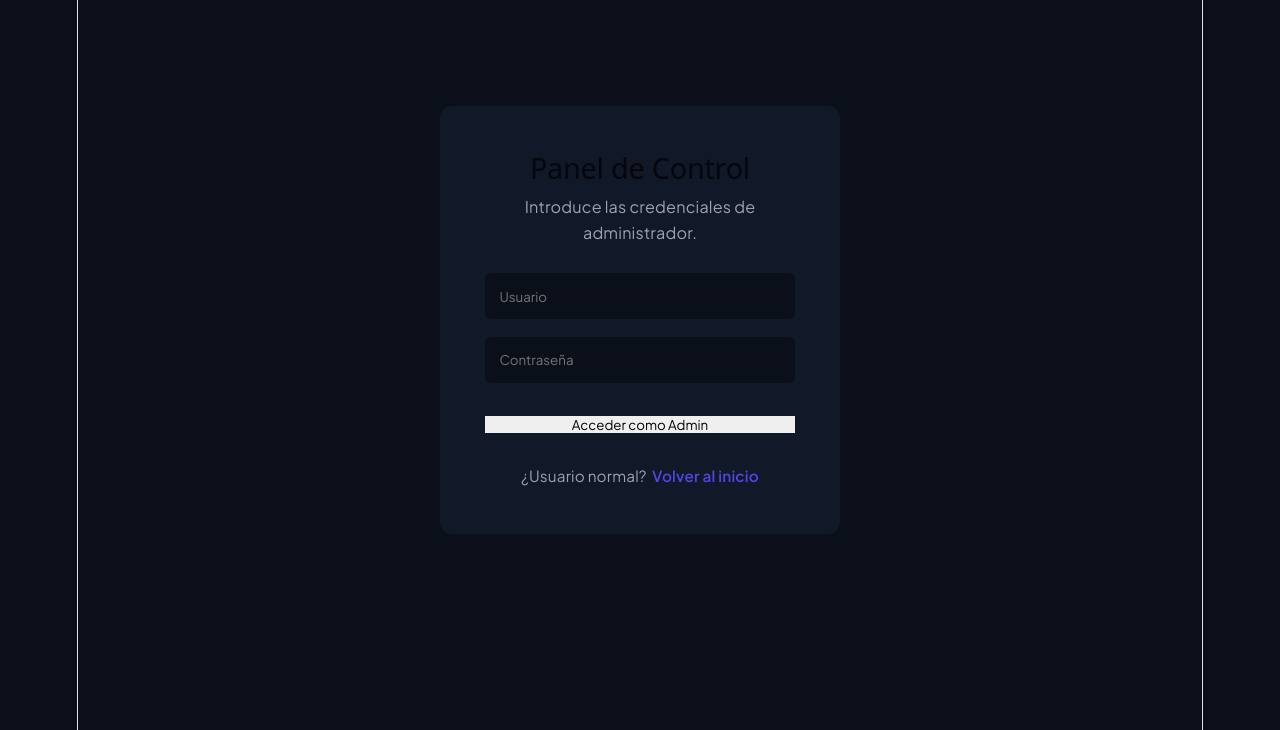
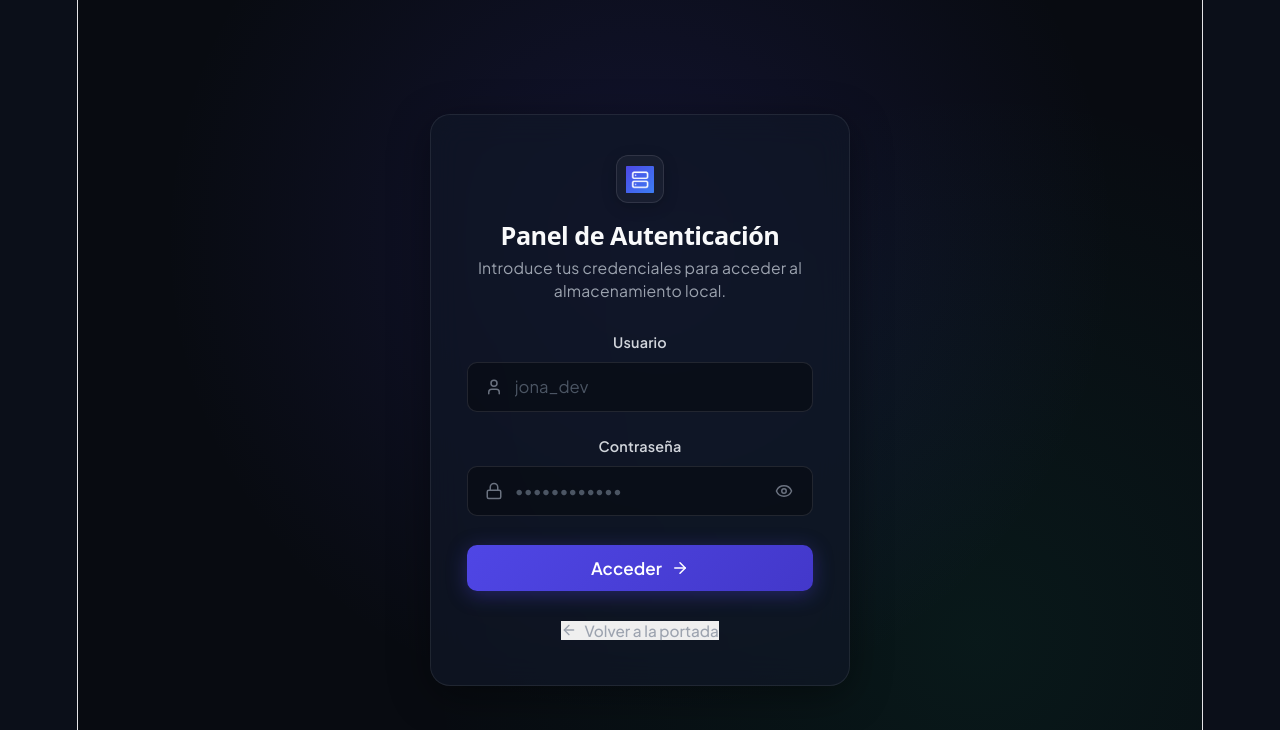
Before and after one commit to jona943/LocalDrop, a React app in the folder frontend/: page / in a window 1280 px wide. Both pictures are taken after a click on the button "Iniciar Sesión". Shown: the top 730 px of the page. Built offline with nearby package versions, Linux system fonts and the light colour scheme; no server answers; the HTML template or start-up script is replaced by a standard one.

Commit message:
feat: rediseño Glassmorphism del módulo Login con subcomponentes modulares, toggle de contraseña y feedback de verificacion

```diff
--- a/frontend/src/modules/Auth/Auth.css
+++ b/frontend/src/modules/Auth/Auth.css
@@ -1,62 +1,214 @@
-.auth-container {
+.auth-wrapper {
+  min-height: 100vh;
+  display: flex;
+  flex-direction: column;
+  align-items: center;
+  justify-content: center;
+  position: relative;
+  background-color: #080b11;
+  background-image:
+    radial-gradient(circle at 50% 30%, rgba(79, 70, 229, 0.15) 0%, rgba(8, 11, 17, 0) 60%),
+    radial-gradient(circle at 80% 80%, rgba(16, 185, 129, 0.08) 0%, rgba(8, 11, 17, 0) 50%);
+  padding: 1.5rem;
+  overflow-x: hidden;
+}
+
+.auth-card {
+  background: rgba(17, 24, 39, 0.7);
+  backdrop-filter: blur(16px);
+  -webkit-backdrop-filter: blur(16px);
+  border: 1px solid rgba(255, 255, 255, 0.08);
+  border-radius: 20px;
+  padding: 2.25rem 2rem;
+  width: 100%;
+  max-width: 420px;
+  box-shadow: 0 10px 40px rgba(0, 0, 0, 0.4);
+  display: flex;
+  flex-direction: column;
+  gap: 1.5rem;
+  transition: border-color 0.3s ease;
+}
+
+.auth-card:hover {
+  border-color: rgba(99, 102, 241, 0.3);
+}
+
+/* Card Header */
+.auth-header {
+  text-align: center;
+  display: flex;
+  flex-direction: column;
+  align-items: center;
+}
+
+.auth-icon-badge {
+  width: 48px;
+  height: 48px;
+  background: rgba(255, 255, 255, 0.04);
+  border: 1px solid rgba(255, 255, 255, 0.1);
+  border-radius: 12px;
   display: flex;
   align-items: center;
   justify-content: center;
-  min-height: 80vh;
-  padding: 1.5rem;
+  margin-bottom: 1rem;
+  box-shadow: 0 4px 15px rgba(0, 0, 0, 0.2);
 }
 
-.auth-card {
-  background: var(--card-bg);
-  border: 1px solid var(--border-color);
-  padding: 2.5rem;
-  border-radius: 12px;
-  width: 100%;
-  max-width: 400px;
+.auth-header h2 {
+  font-size: 1.4rem;
+  font-weight: 700;
+  color: #f9fafb;
+  letter-spacing: -0.02em;
+  margin-bottom: 0.35rem;
 }
 
-.auth-card h2 {
-  font-size: 1.6rem;
-  margin-bottom: 0.5rem;
+.auth-header p {
+  font-size: 0.875rem;
+  color: #9ca3af;
+  line-height: 1.4;
 }
 
-.auth-card p {
-  color: var(--text-muted);
-  font-size: 0.9rem;
-  margin-bottom: 1.5rem;
+/* Alert Error */
+.auth-alert-error {
+  display: flex;
+  align-items: center;
+  gap: 0.6rem;
+  background: rgba(239, 68, 68, 0.1);
+  border: 1px solid rgba(239, 68, 68, 0.25);
+  color: #fca5a5;
+  padding: 0.75rem 1rem;
+  border-radius: 10px;
+  font-size: 0.85rem;
+  line-height: 1.4;
 }
 
-.form-group {
+/* Form inputs */
+.auth-form {
   display: flex;
   flex-direction: column;
-  gap: 1rem;
-  margin-bottom: 1.5rem;
+  gap: 1.15rem;
 }
 
-.form-group input {
-  background: var(--bg-color);
-  border: 1px solid var(--border-color);
-  color: var(--text-main);
-  padding: 0.8rem;
+.input-field-group {
+  display: flex;
+  flex-direction: column;
+  gap: 0.4rem;
+}
+
+.input-label {
+  font-size: 0.8rem;
+  font-weight: 600;
+  color: #d1d5db;
+}
+
+.input-wrapper {
+  position: relative;
+  display: flex;
+  align-items: center;
+}
+
+.input-icon-left {
+  position: absolute;
+  left: 1rem;
+  color: #6b7280;
+  display: flex;
+  pointer-events: none;
+}
+
+.input-control {
+  width: 100%;
+  min-height: 46px;
+  background: rgba(8, 11, 17, 0.6);
+  border: 1px solid rgba(255, 255, 255, 0.1);
+  border-radius: 10px;
+  padding: 0.75rem 1rem 0.75rem 2.6rem;
+  color: #f9fafb;
+  font-size: 0.925rem;
+  transition: all 0.2s ease;
+}
+
+.input-control:focus {
+  border-color: #6366f1;
+  box-shadow: 0 0 0 3px rgba(99, 102, 241, 0.2);
+  background: rgba(8, 11, 17, 0.85);
+}
+
+.input-control::placeholder {
+  color: #4b5563;
+}
+
+.toggle-password-btn {
+  position: absolute;
+  right: 0.85rem;
+  background: transparent;
+  color: #6b7280;
+  display: flex;
+  align-items: center;
+  justify-content: center;
+  padding: 0.25rem;
   border-radius: 6px;
 }
 
-.auth-error {
-  color: #ef4444;
-  font-size: 0.85rem;
-  margin-bottom: 1rem;
+.toggle-password-btn:hover {
+  color: #d1d5db;
 }
 
-.auth-footer {
-  margin-top: 1.5rem;
-  text-align: center;
-  font-size: 0.85rem;
-  color: var(--text-muted);
+/* Submit Button */
+.auth-submit-btn {
+  width: 100%;
+  min-height: 46px;
+  margin-top: 0.5rem;
+  background: linear-gradient(135deg, #4f46e5 0%, #4338ca 100%);
+  color: #ffffff;
+  border-radius: 10px;
+  font-weight: 600;
+  font-size: 0.95rem;
+  display: flex;
+  align-items: center;
+  justify-content: center;
+  gap: 0.5rem;
+  box-shadow: 0 4px 20px rgba(79, 70, 229, 0.35);
+  transition: all 0.25s ease;
 }
 
-.auth-link {
-  color: var(--primary);
+.auth-submit-btn:hover:not(:disabled) {
+  transform: translateY(-1px);
+  box-shadow: 0 6px 24px rgba(79, 70, 229, 0.5);
+  background: linear-gradient(135deg, #6366f1 0%, #4f46e5 100%);
+}
+
+.auth-submit-btn:disabled {
+  opacity: 0.7;
+  cursor: not-allowed;
+}
+
+/* Spinner */
+.spinner {
+  width: 18px;
+  height: 18px;
+  border: 2px solid rgba(255, 255, 255, 0.3);
+  border-top-color: #ffffff;
+  border-radius: 50%;
+  animation: spin 0.8s linear infinite;
+}
+
+@keyframes spin {
+  to { transform: rotate(360deg); }
+}
+
+/* Auth Footer */
+.auth-back-link {
+  display: inline-flex;
+  align-items: center;
+  gap: 0.4rem;
+  color: #9ca3af;
+  font-size: 0.85rem;
+  font-weight: 500;
   cursor: pointer;
-  font-weight: 600;
-  margin-left: 0.3rem;
+  margin: 0 auto;
+  transition: color 0.2s ease;
 }
+
+.auth-back-link:hover {
+  color: #818cf8;
+}
--- a/frontend/src/modules/Auth/Auth.jsx
+++ b/frontend/src/modules/Auth/Auth.jsx
@@ -1,60 +1,16 @@
-import React, { useState } from 'react';
+import React from 'react';
+import AuthCardHeader from './components/AuthCardHeader';
+import AuthForm from './components/AuthForm';
+import AuthFooter from './components/AuthFooter';
 import './Auth.css';
 
 export default function Auth({ onLoginSuccess, onNavigate }) {
-  const [username, setUsername] = useState('');
-  const [password, setPassword] = useState('');
-  const [error, setError] = useState('');
-
-  const adminUser = import.meta.env.VITE_ADMIN_USER || 'admin';
-  const adminPass = import.meta.env.VITE_ADMIN_PASS || 'admin';
-
-  const handleSubmit = (e) => {
-    e.preventDefault();
-    if (username === adminUser && password === adminPass) {
-      setError('');
-      onLoginSuccess({ username, role: 'admin' });
-    } else {
-      setError('Credenciales incorrectas. Verifica el usuario y la contraseña.');
-    }
-  };
-
   return (
-    <div className="auth-container">
+    <div className="auth-wrapper">
       <div className="auth-card">
-        <h2>Panel de Control</h2>
-        <p>Introduce las credenciales de administrador.</p>
-
-        {error && <div className="auth-error">{error}</div>}
-
-        <form onSubmit={handleSubmit}>
-          <div className="form-group">
-            <input
-              type="text"
-              placeholder="Usuario"
-              value={username}
-              onChange={(e) => setUsername(e.target.value)}
-              required
-            />
-            <input
-              type="password"
-              placeholder="Contraseña"
-              value={password}
-              onChange={(e) => setPassword(e.target.value)}
-              required
-            />
-          </div>
-          <button type="submit" className="btn-primary" style={{ width: '100%' }}>
-            Acceder como Admin
-          </button>
-        </form>
-
-        <div className="auth-footer">
-          ¿Usuario normal?
-          <span className="auth-link" onClick={() => onNavigate('landing')}>
-            Volver al inicio
-          </span>
-        </div>
+        <AuthCardHeader />
+        <AuthForm onLoginSuccess={onLoginSuccess} />
+        <AuthFooter onNavigate={onNavigate} />
       </div>
     </div>
   );
--- /dev/null
+++ b/frontend/src/modules/Auth/components/AuthCardHeader.jsx
@@ -0,0 +1,17 @@
+import React from 'react';
+
+export default function AuthCardHeader() {
+  return (
+    <div className="auth-header">
+      <div className="auth-icon-badge">
+        <img
+          src="/localDrop-icon.png"
+          alt="LocalDrop Icon"
+          style={{ width: '28px', height: '28px', objectFit: 'contain' }}
+        />
+      </div>
+      <h2>Panel de Autenticación</h2>
+      <p>Introduce tus credenciales para acceder al almacenamiento local.</p>
+    </div>
+  );
+}
--- /dev/null
+++ b/frontend/src/modules/Auth/components/AuthFooter.jsx
@@ -0,0 +1,13 @@
+import React from 'react';
+import { ArrowLeft } from 'lucide-react';
+
+export default function AuthFooter({ onNavigate }) {
+  return (
+    <div style={{ textDisplay: 'flex', justifyContent: 'center', textAlign: 'center' }}>
+      <button className="auth-back-link" onClick={() => onNavigate('landing')}>
+        <ArrowLeft size={16} />
+        <span>Volver a la portada</span>
+      </button>
+    </div>
+  );
+}
--- /dev/null
+++ b/frontend/src/modules/Auth/components/AuthForm.jsx
@@ -0,0 +1,100 @@
+import React, { useState } from 'react';
+import { User, Lock, Eye, EyeOff, AlertCircle, ArrowRight } from 'lucide-react';
+
+export default function AuthForm({ onLoginSuccess }) {
+  const [username, setUsername] = useState('');
+  const [password, setPassword] = useState('');
+  const [showPassword, setShowPassword] = useState(false);
+  const [error, setError] = useState('');
+  const [loading, setLoading] = useState(false);
+
+  const adminUser = import.meta.env.VITE_ADMIN_USER || 'admin';
+  const adminPass = import.meta.env.VITE_ADMIN_PASS || 'admin';
+
+  const handleSubmit = (e) => {
+    e.preventDefault();
+    setError('');
+    setLoading(true);
+
+    setTimeout(() => {
+      if (username === adminUser && password === adminPass) {
+        setLoading(false);
+        onLoginSuccess({ username, role: 'admin' });
+      } else {
+        setLoading(false);
+        setError('Credenciales incorrectas. Verifica el usuario y la contraseña.');
+      }
+    }, 400); // Simulamos verificación fluida de 400ms
+  };
+
+  return (
+    <form onSubmit={handleSubmit} className="auth-form">
+      {error && (
+        <div className="auth-alert-error">
+          <AlertCircle size={18} style={{ flexShrink: 0 }} />
+          <span>{error}</span>
+        </div>
+      )}
+
+      <div className="input-field-group">
+        <label className="input-label" htmlFor="username">Usuario</label>
+        <div className="input-wrapper">
+          <span className="input-icon-left">
+            <User size={18} />
+          </span>
+          <input
+            id="username"
+            type="text"
+            className="input-control"
+            placeholder="jona_dev"
+            value={username}
+            onChange={(e) => setUsername(e.target.value)}
+            required
+            autoComplete="username"
+          />
+        </div>
+      </div>
+
+      <div className="input-field-group">
+        <label className="input-label" htmlFor="password">Contraseña</label>
+        <div className="input-wrapper">
+          <span className="input-icon-left">
+            <Lock size={18} />
+          </span>
+          <input
+            id="password"
+            type={showPassword ? 'text' : 'password'}
+            className="input-control"
+            placeholder="••••••••••••"
+            value={password}
+            onChange={(e) => setPassword(e.target.value)}
+            required
+            autoComplete="current-password"
+          />
+          <button
+            type="button"
+            className="toggle-password-btn"
+            onClick={() => setShowPassword(!showPassword)}
+            aria-label={showPassword ? 'Ocultar contraseña' : 'Mostrar contraseña'}
+          >
+            {showPassword ? <EyeOff size={18} /> : <Eye size={18} />}
+          </button>
+        </div>
+      </div>
+
+      <button type="submit" className="auth-submit-btn" disabled={loading}>
+        {loading ? (
+          <>
+            <span className="spinner"></span>
+            <span>Verificando...</span>
+          </>
+        ) : (
+          <>
+            <span>Acceder</span>
+            <ArrowRight size={18} />
+          </>
+        )}
+      </button>
+    </form>
+  );
+}
```
Also changed, not shown: 5 other files (tests, documents, lock files or other folders).
